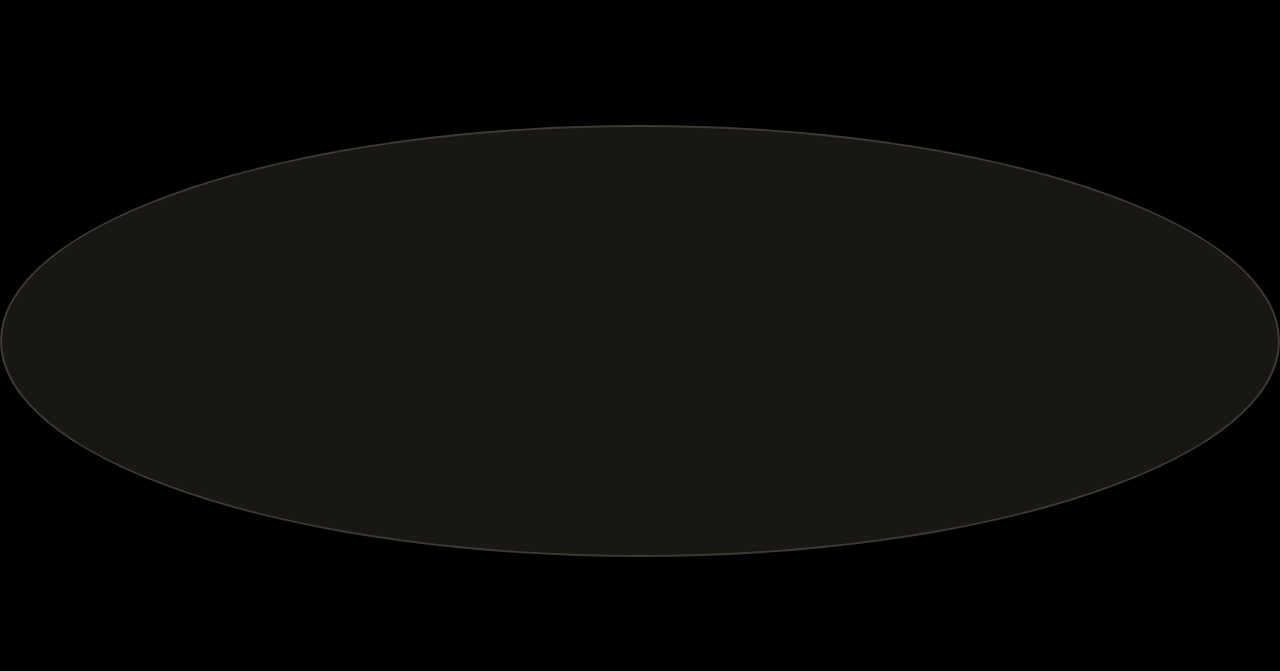
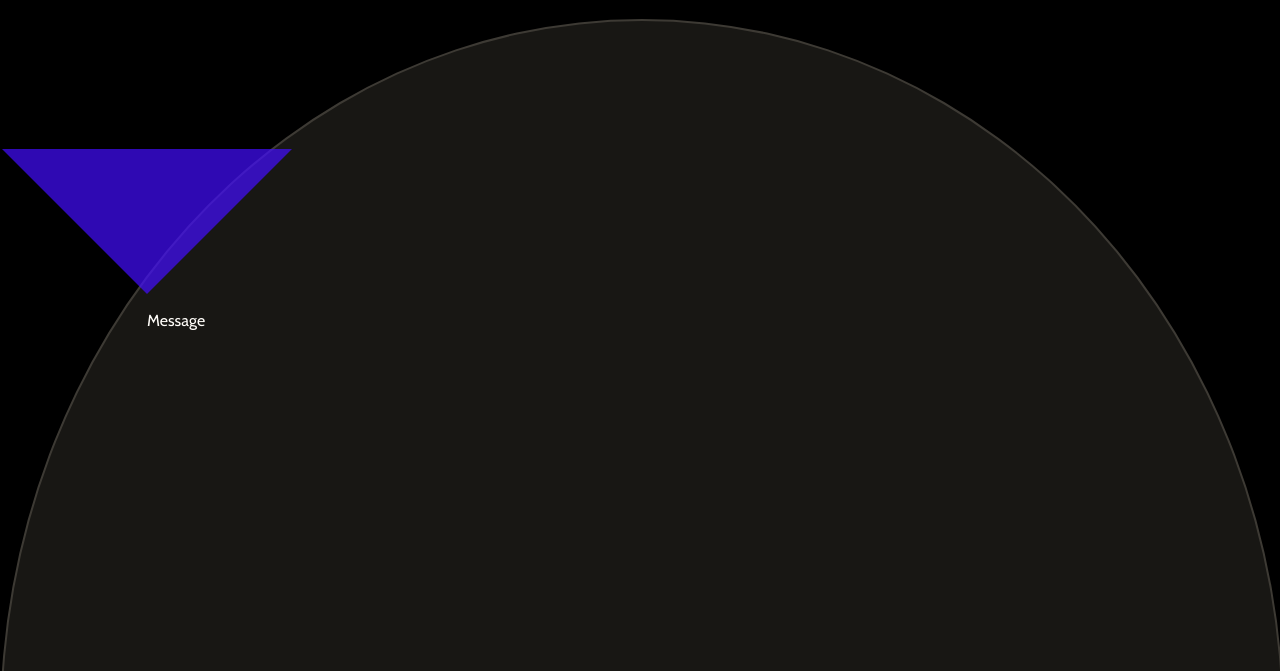
Before and after one commit to maggiewiseman/magic, a plain HTML site: page index.html in a window 1280 px wide. Shown: the part 69-740 px from the top of the page. Drawn offline with nearby package versions, Linux system fonts and the light colour scheme.

Commit message:
figured out water, still working on triangle and message

```diff
--- a/css/main.css
+++ b/css/main.css
@@ -109,12 +109,15 @@ main {
 }
 
 #water {
-  margin: 10% 0;
+  margin: 0 auto;
   padding-top: 10%;
-  height: 300px;
+  width: 100%;
+  height: 0;
+  padding-bottom: 100%;
   border: 2px solid #3d3a34;
   border-radius: 50%;
   background-color: rgba(61,58,52, 0.4);
+  position: relative;
 }
 
 .btn {
@@ -134,8 +137,15 @@ box-shadow: 4px 4px 5px -5px rgba(61,58,52, 1);
 }
 
 #message-div {
+  position: absolute;
+  text-align: center;
+  height: 0;
+  width: 0;
+  border-width: 145px;
+  border-color: rgba(68, 13, 255, 0.7) transparent transparent transparent;
+  border-style: solid;
+}
 
-}
 
 
 
--- a/index.html
+++ b/index.html
@@ -28,7 +28,7 @@
         <div id="magic-8-ball">
           <div id="water">
             <div id="message-div">
-              <p id="message"></p>
+              <p id="message">Message</p>
             </div> <!-- end message div -->
           </div>  <!--end water-div -->
         </div> <!-- end magic-8-ball -->
```
